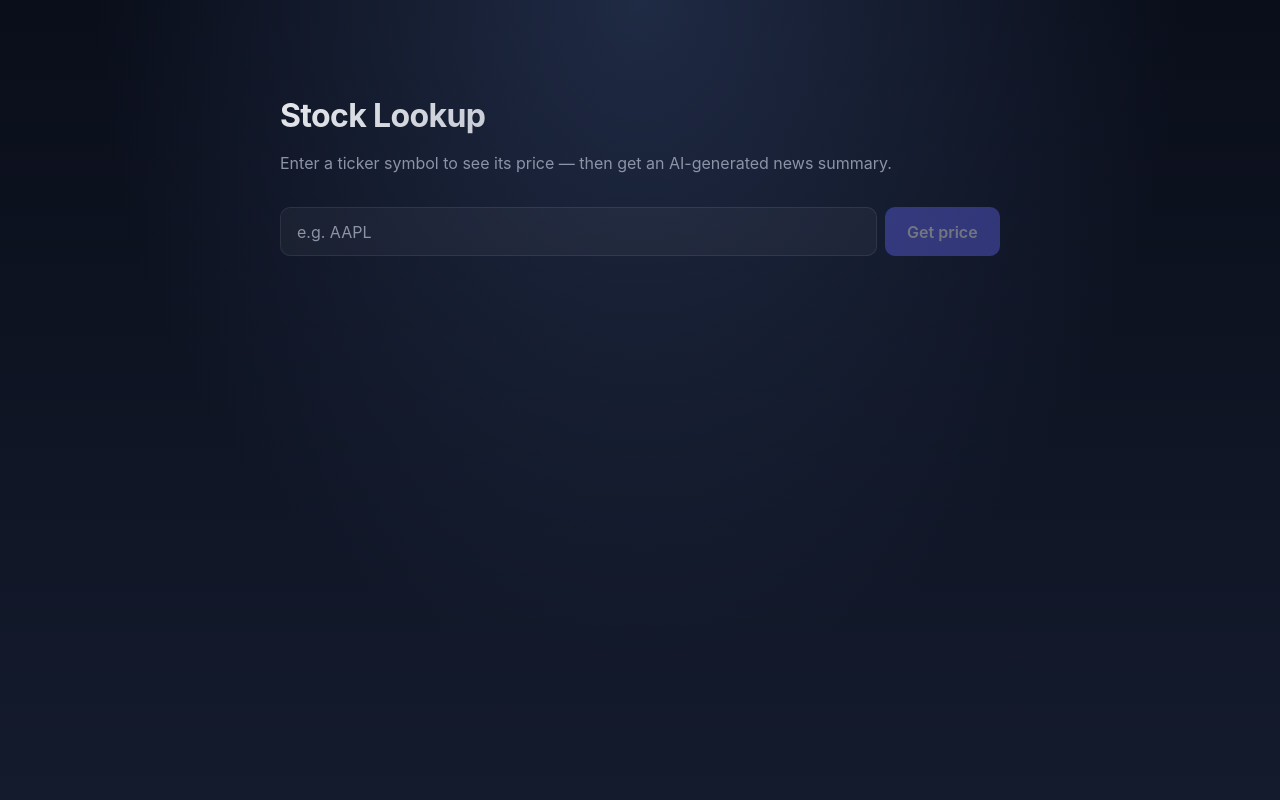
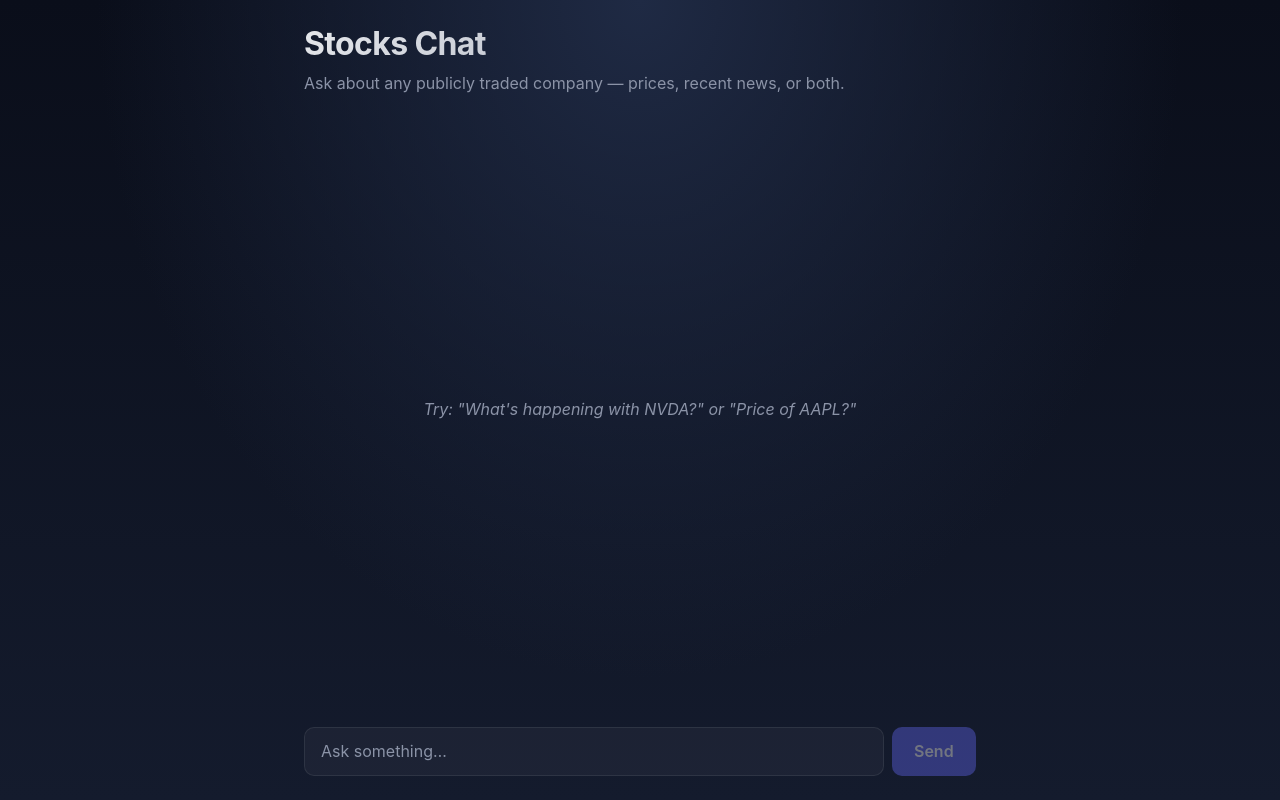
Before and after one commit to idoniss/stocks-api, a React app in the folder frontend/: page / in a window 1280 px wide. Built offline with nearby package versions, Linux system fonts and the light colour scheme; the HTML template or start-up script is replaced by a standard one.

Commit message:
Rebuild frontend as chat UI talking to /chat

```diff
--- a/frontend/src/App.css
+++ b/frontend/src/App.css
@@ -7,32 +7,38 @@
   --text-dim: #8b93a7;
   --accent: #6366f1;
   --accent-hover: #7c7fe9;
-  --up: #10b981;
-  --down: #ef4444;
   --error: #f87171;
+}
+
+* {
+  box-sizing: border-box;
 }
 
 body {
   background:
     radial-gradient(ellipse at top, #1f2a44 0%, transparent 60%),
     linear-gradient(180deg, var(--bg-start) 0%, var(--bg-end) 100%);
+  background-attachment: fixed;
   color: var(--text);
-  min-height: 100vh;
+  margin: 0;
   font-family: 'Inter', system-ui, -apple-system, 'Segoe UI', sans-serif;
   -webkit-font-smoothing: antialiased;
 }
 
 main {
+  display: flex;
+  flex-direction: column;
   max-width: 720px;
+  height: 100vh;
   margin: 0 auto;
-  padding: 6rem 1.5rem 2rem;
+  padding: 1.5rem;
 }
 
 h1 {
   font-size: 2rem;
   font-weight: 700;
   letter-spacing: -0.02em;
-  margin: 0 0 2rem;
+  margin: 0 0 0.5rem;
   background: linear-gradient(135deg, #e5e7eb 0%, #8b93a7 100%);
   -webkit-background-clip: text;
   background-clip: text;
@@ -40,16 +46,97 @@ h1 {
 }
 
 .subtitle {
-  margin: -1rem 0 2rem;
+  margin: 0 0 1.5rem;
   color: var(--text-dim);
   font-size: 1rem;
   line-height: 1.5;
 }
 
+.messages {
+  flex: 1;
+  overflow-y: auto;
+  padding: 0.5rem 0;
+  display: flex;
+  flex-direction: column;
+  gap: 0.75rem;
+}
+
+.empty-hint {
+  margin: auto;
+  color: var(--text-dim);
+  font-style: italic;
+  text-align: center;
+}
+
+.message {
+  max-width: 80%;
+  padding: 0.75rem 1rem;
+  border-radius: 14px;
+  animation: fadeInUp 0.25s ease-out;
+}
+
+.message pre {
+  margin: 0;
+  font-family: inherit;
+  font-size: 0.95rem;
+  line-height: 1.5;
+  white-space: pre-wrap;
+  word-wrap: break-word;
+}
+
+.message.user {
+  align-self: flex-end;
+  background: var(--accent);
+  color: white;
+}
+
+.message.assistant {
+  align-self: flex-start;
+  background: var(--card-bg);
+  border: 1px solid var(--card-border);
+}
+
+.loading-bubble {
+  display: flex;
+  gap: 0.25rem;
+  padding: 0.85rem 1rem;
+}
+
+.loading-bubble span {
+  width: 6px;
+  height: 6px;
+  border-radius: 50%;
+  background: var(--text-dim);
+  animation: blink 1.4s infinite;
+}
+
+.loading-bubble span:nth-child(2) { animation-delay: 0.2s; }
+.loading-bubble span:nth-child(3) { animation-delay: 0.4s; }
+
+@keyframes blink {
+  0%, 60%, 100% { opacity: 0.3; }
+  30% { opacity: 1; }
+}
+
+@keyframes fadeInUp {
+  from { opacity: 0; transform: translateY(6px); }
+  to { opacity: 1; transform: translateY(0); }
+}
+
+.error {
+  margin: 0.5rem 0;
+  padding: 0.6rem 0.9rem;
+  color: var(--error);
+  background: rgba(248, 113, 113, 0.08);
+  border: 1px solid rgba(248, 113, 113, 0.2);
+  border-radius: 10px;
+  font-size: 0.9rem;
+}
+
 form {
   display: flex;
   gap: 0.5rem;
-  margin-bottom: 2rem;
+  padding-top: 1rem;
 }
 
 input {
@@ -63,14 +150,10 @@ input {
   border-radius: 10px;
   outline: none;
   transition: border-color 0.15s, background 0.15s;
-  letter-spacing: 0.05em;
-  text-transform: uppercase;
 }
 
 input::placeholder {
   color: var(--text-dim);
-  text-transform: none;
-  letter-spacing: normal;
 }
 
 input:focus {
@@ -103,95 +186,3 @@ button:disabled {
   opacity: 0.4;
   cursor: not-allowed;
 }
-
-.error {
-  padding: 0.8rem 1rem;
-  color: var(--error);
-  background: rgba(248, 113, 113, 0.08);
-  border: 1px solid rgba(248, 113, 113, 0.2);
-  border-radius: 10px;
-  margin: 0;
-}
-
-.quote {
-  padding: 2rem;
-  background: var(--card-bg);
-  border: 1px solid var(--card-border);
-  border-radius: 16px;
-  backdrop-filter: blur(10px);
-  animation: fadeInUp 0.35s ease-out;
-}
-
-.quote h2 {
-  margin: 0 0 0.5rem;
-  font-size: 1rem;
-  font-weight: 500;
-  letter-spacing: 0.1em;
-  color: var(--text-dim);
-  text-transform: uppercase;
-}
-
-.quote .price {
-  margin: 0 0 0.75rem;
-  font-size: 3.25rem;
-  font-weight: 700;
-  letter-spacing: -0.03em;
-  line-height: 1;
-}
-
-.quote .change {
-  margin: 0;
-  font-size: 1.1rem;
-  font-weight: 600;
-  display: flex;
-  align-items: center;
-  gap: 0.35rem;
-}
-
-.quote .change.up {
-  color: var(--up);
-}
-
-.quote .change.down {
-  color: var(--down);
-}
-
-.quote .arrow {
-  font-size: 0.9em;
-}
-
-.news {
-  margin-top: 1.5rem;
-  padding: 2rem;
-  background: var(--card-bg);
-  border: 1px solid var(--card-border);
-  border-radius: 16px;
-  backdrop-filter: blur(10px);
-  animation: fadeInUp 0.35s ease-out;
-  text-align: center;
-}
-
-.news-summary {
-  margin: 1.25rem 0 0;
-  padding: 1rem;
-  background: rgba(255, 255, 255, 0.03);
-  border: 1px solid var(--card-border);
-  border-radius: 10px;
-  color: var(--text);
-  font-family: inherit;
-  font-size: 0.95rem;
-  line-height: 1.5;
-  white-space: pre-wrap;
-  text-align: center;
-}
-
-@keyframes fadeInUp {
-  from {
-    opacity: 0;
-    transform: translateY(8px);
-  }
-  to {
-    opacity: 1;
-    transform: translateY(0);
-  }
-}
--- a/frontend/src/App.jsx
+++ b/frontend/src/App.jsx
@@ -1,33 +1,42 @@
-import { useState } from 'react'
+import { useState, useRef, useEffect } from 'react'
 import './App.css'
 
 const API_URL = 'https://stocks-api-41681714781.us-central1.run.app'
 
 function App() {
-  const [symbol, setSymbol] = useState('')
-  const [quote, setQuote] = useState(null)
+  const [messages, setMessages] = useState([])
+  const [input, setInput] = useState('')
+  const [loading, setLoading] = useState(false)
   const [error, setError] = useState(null)
-  const [loading, setLoading] = useState(false)
-  const [news, setNews] = useState(null)
-  const [newsLoading, setNewsLoading] = useState(false)
+  const messagesEndRef = useRef(null)
+
+  useEffect(() => {
+    messagesEndRef.current?.scrollIntoView({ behavior: 'smooth' })
+  }, [messages, loading])
 
   async function handleSubmit(e) {
     e.preventDefault()
-    const trimmed = symbol.trim().toUpperCase()
+    const trimmed = input.trim()
     if (!trimmed) return
 
+    const userMessage = { role: 'user', content: trimmed }
+    setMessages((prev) => [...prev, userMessage])
+    setInput('')
     setLoading(true)
     setError(null)
-    setQuote(null)
-    setNews(null)
 
     try {
-      const res = await fetch(`${API_URL}/stock/${trimmed}`)
+      const res = await fetch(`${API_URL}/chat`, {
+        method: 'POST',
+        headers: { 'Content-Type': 'application/json' },
+        body: JSON.stringify({ message: trimmed }),
+      })
       if (!res.ok) {
         const body = await res.json().catch(() => ({}))
         throw new Error(body.detail || `Request failed (${res.status})`)
       }
-      setQuote(await res.json())
+      const data = await res.json()
+      setMessages((prev) => [...prev, { role: 'assistant', content: data.reply }])
     } catch (err) {
       setError(err.message)
     } finally {
@@ -35,67 +44,42 @@ function App() {
     }
   }
 
-  async function handleGetNews() {
-    if (!quote) return
-    setNewsLoading(true)
-    setNews(null)
-
-    try {
-      const res = await fetch(`${API_URL}/news/${quote.symbol}`)
-      if (!res.ok) {
-        const body = await res.json().catch(() => ({}))
-        throw new Error(body.detail || `Request failed (${res.status})`)
-      }
-      const data = await res.json()
-      setNews(data.summary)
-    } catch (err) {
-      setError(err.message)
-    } finally {
-      setNewsLoading(false)
-    }
-  }
-
   return (
     <main>
-      <h1>Stock Lookup</h1>
-      <p className="subtitle">Enter a ticker symbol to see its price — then get an AI-generated news summary.</p>
+      <h1>Stocks Chat</h1>
+      <p className="subtitle">Ask about any publicly traded company — prices, recent news, or both.</p>
+
+      <div className="messages">
+        {messages.length === 0 && (
+          <p className="empty-hint">Try: "What's happening with NVDA?" or "Price of AAPL?"</p>
+        )}
+        {messages.map((m, i) => (
+          <div key={i} className={`message ${m.role}`}>
+            <pre>{m.content}</pre>
+          </div>
+        ))}
+        {loading && (
+          <div className="message assistant loading-bubble">
+            <span>•</span><span>•</span><span>•</span>
+          </div>
+        )}
+        <div ref={messagesEndRef} />
+      </div>
+
+      {error && <p className="error">{error}</p>}
 
       <form onSubmit={handleSubmit}>
         <input
           type="text"
-          placeholder="e.g. AAPL"
-          value={symbol}
-          onChange={(e) => setSymbol(e.target.value)}
+          placeholder="Ask something…"
+          value={input}
+          onChange={(e) => setInput(e.target.value)}
+          disabled={loading}
         />
-        <button type="submit" disabled={loading || !symbol.trim()}>
-          {loading ? 'Loading…' : 'Get price'}
+        <button type="submit" disabled={loading || !input.trim()}>
+          Send
         </button>
       </form>
-
-      {error && <p className="error">{error}</p>}
-
-      {quote && (() => {
-        const up = parseFloat(quote.change) >= 0
-        return (
-          <section className="quote" key={quote.symbol + quote.price}>
-            <h2>{quote.symbol}</h2>
-            <p className="price">${quote.price}</p>
-            <p className={`change ${up ? 'up' : 'down'}`}>
-              <span className="arrow">{up ? '▲' : '▼'}</span>
-              {' '}{quote.change} ({quote.change_percent})
-            </p>
-          </section>
-        )
-      })()}
-
-      {quote && (
-        <section className="news">
-          <button onClick={handleGetNews} disabled={newsLoading}>
-            {newsLoading ? 'Loading…' : 'Get news summary'}
-          </button>
-          {news && <pre className="news-summary">{news}</pre>}
-        </section>
-      )}
     </main>
   )
 }
```
